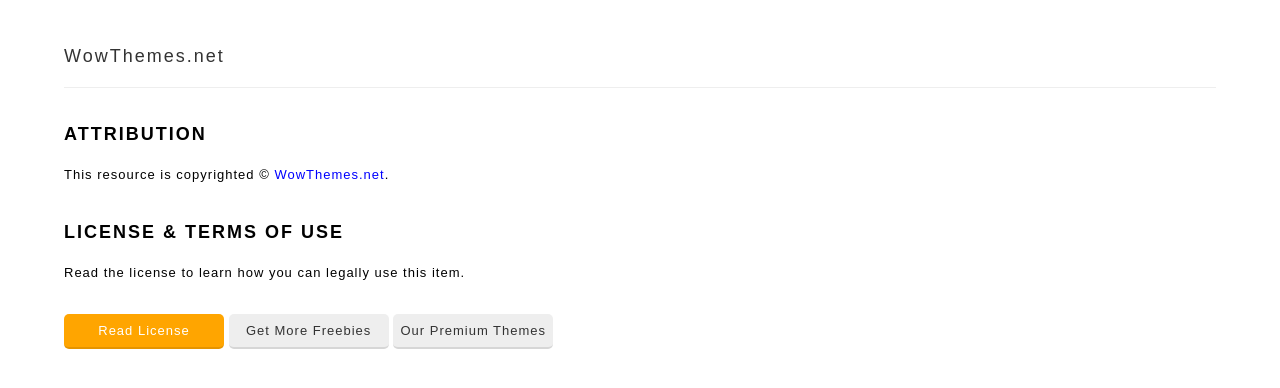
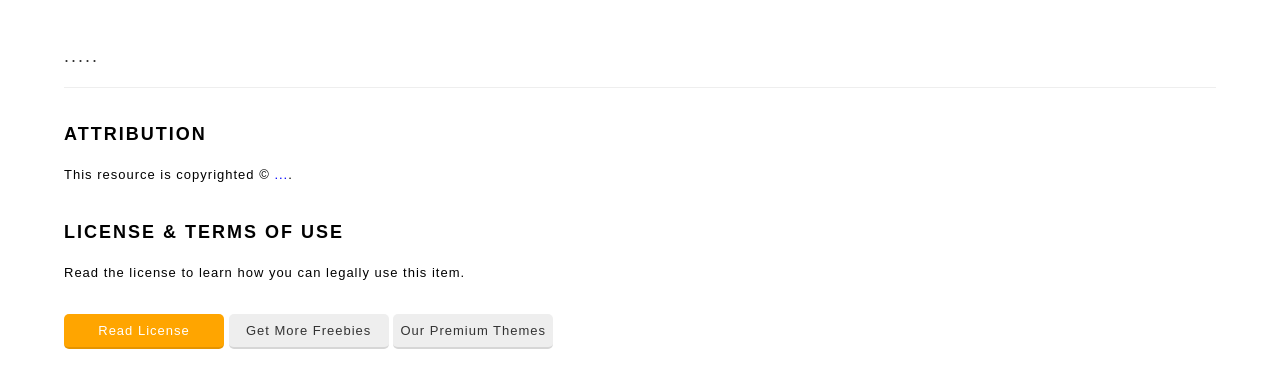
Before and after one commit to Harsha2629/WSD, a plain HTML site: page license.html in a window 1280 px wide. Drawn offline with Linux system fonts and the light colour scheme.

Commit message:
Update license.html

```diff
--- a/license.html
+++ b/license.html
@@ -25,10 +25,10 @@ a {text-decoration:none;color:blue;}
     border-bottom: 3px solid rgba(0,0,0,0.1);}
 </style>
 <div style="max-width:90%;margin:0px auto;margin-top:40px;">
-<h1 style="border-bottom:1px solid #eee;margin-bottom:20px;padding-bottom:15px;"><a style="text-decoration:none;color:#333;font-weight:300;" href="https://www.wowthemes.net">WowThemes.net</a> <i style="color:#ccc;font-size:12px;"></i><h1>
+<h1 style="border-bottom:1px solid #eee;margin-bottom:20px;padding-bottom:15px;"><a style="text-decoration:none;color:#333;font-weight:300;" href="https://www.google.com">.....</a> <i style="color:#ccc;font-size:12px;"></i><h1>
 
 <h1>ATTRIBUTION</h1>
-This resource is copyrighted &copy; <a href="https://www.wowthemes.net">WowThemes.net</a>.
+This resource is copyrighted &copy; <a href="https://www.google.com">...</a>.
 <h1>LICENSE & TERMS OF USE</h1>
 Read the license to learn how you can legally use this item.
 <div style="text-align:left;background:#fff;padding:30px 0;margin-top:0px;"><a class="btn orange" href="http://www.wowthemes.net/freebies-license/">Read License</a> <a class="btn" href="https://www.wowthemes.net/category/free-themes-templates/">Get More Freebies</a> <a class="btn" href="https://www.wowthemes.net/">Our Premium Themes</a>
```
